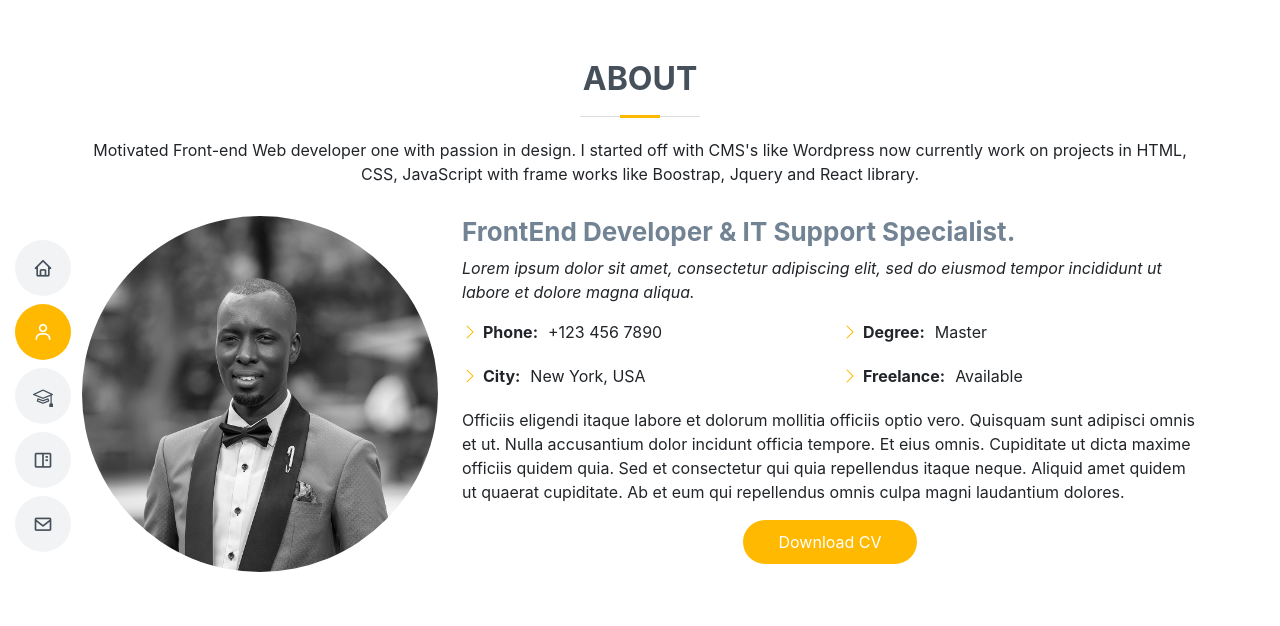
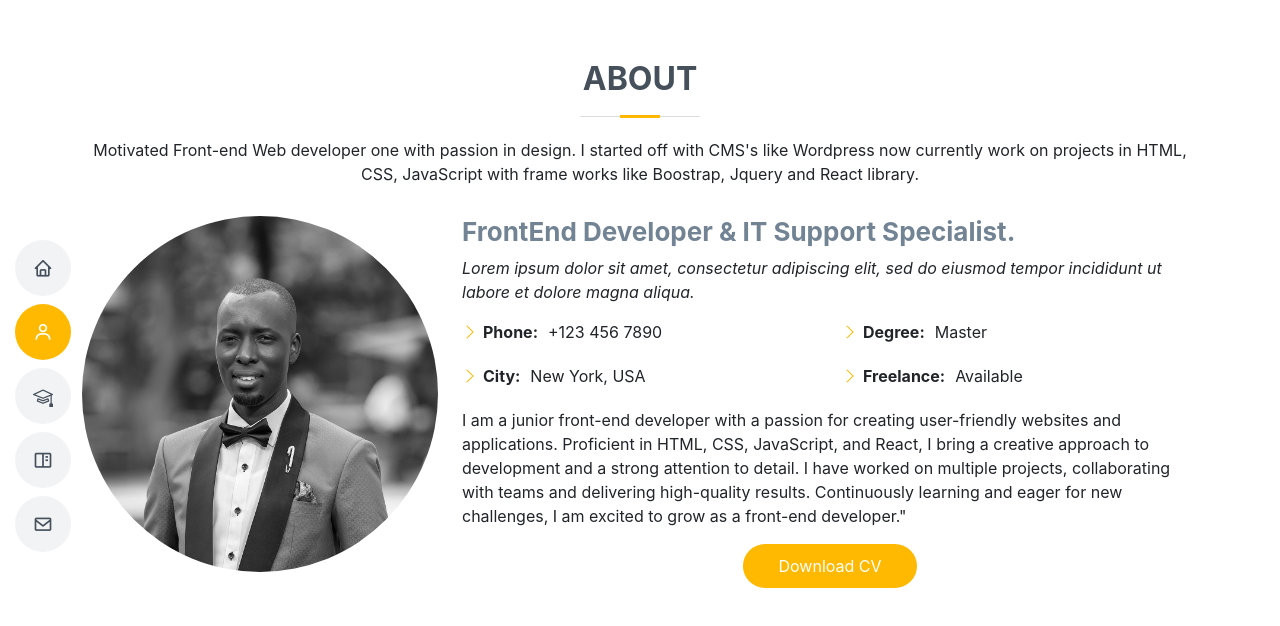
Before and after one commit to goloobab/react-portfolio, a React (Create React App) app: page /about in a window 1280 px wide. Shown: the top 626 px of the page. Built offline with nearby package versions, Linux system fonts and the light colour scheme.

Commit message:
Added info in the about section

```diff
--- a/src/components/About/index.js
+++ b/src/components/About/index.js
@@ -38,10 +38,11 @@ function About() {
                             </div>
                         </div>
                         <p>
-                            Officiis eligendi itaque labore et dolorum mollitia officiis optio vero. Quisquam sunt adipisci omnis et
-                            ut. Nulla accusantium dolor incidunt officia tempore. Et eius omnis.
-                            Cupiditate ut dicta maxime officiis quidem quia. Sed et consectetur qui quia repellendus itaque neque.
-                            Aliquid amet quidem ut quaerat cupiditate. Ab et eum qui repellendus omnis culpa magni laudantium dolores.
+                        I am a junior front-end developer with a passion for creating user-friendly websites and applications. Proficient in
+                         HTML, CSS, JavaScript, and React, I bring a creative approach to development and a strong attention to detail.
+                         I have worked on multiple projects, collaborating with teams and delivering high-quality results. Continuously
+                          learning and eager for new challenges, I am excited to grow as a front-end developer."
+
                         </p>
                         <div className="text-center"><a href="files/Resume.pdf" className="btn" download>Download CV</a></div>
                     </div>
```
